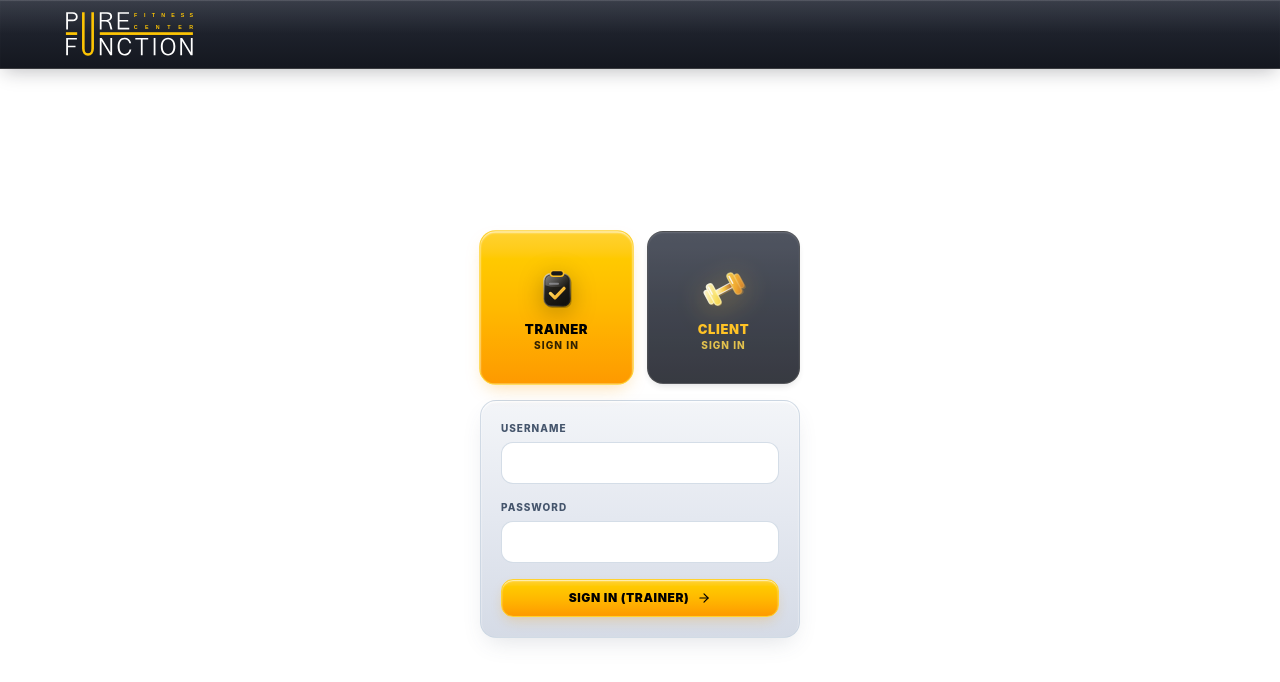
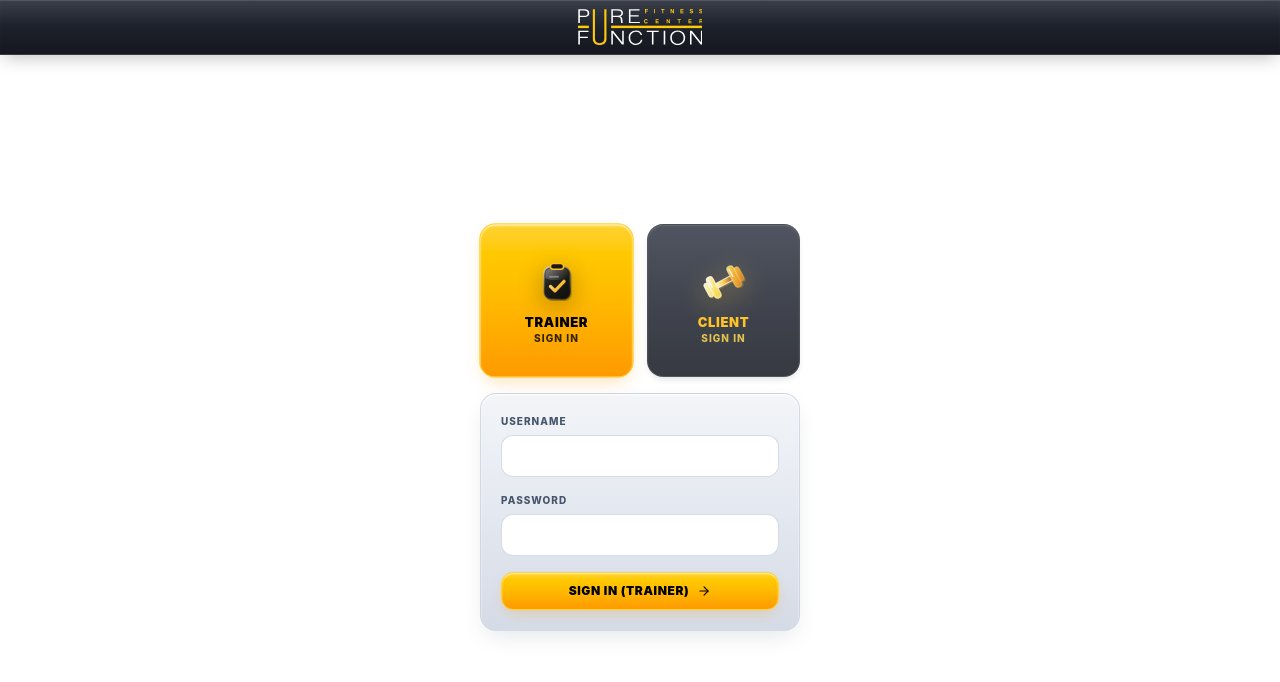
Before and after one commit to audiovido/Pure-Function, a React (Vite) app: page / in a window 1280 px wide. Shown: the top 682 px of the page. Built offline with nearby package versions, Linux system fonts and the light colour scheme.

Commit message:
style: update logo branding and layout
Refine the Pure Function logo with accurate vector tracing and updated colors. Update the app header layout to center the logo and adjust sizing for improved visual balance.

```diff
--- a/src/components/AuthScreen.tsx
+++ b/src/components/AuthScreen.tsx
@@ -330,10 +330,10 @@ export const AuthScreen: React.FC<AuthScreenProps> = ({
   return (
     <div className="min-h-screen flex flex-col font-sans bg-white text-neutral-900">
       {/* Header: Soft Charcoal-Gray & Black gradient with subtle gray sheen & shadow (matching Client tile) */}
-      <header className="relative overflow-hidden bg-gradient-to-b from-[#2b303c] via-[#1d212b] to-[#14171f] border-b border-neutral-700/70 px-4 sm:px-6 py-2.5 shadow-[0_6px_18px_-4px_rgba(20,23,31,0.28),inset_0_1px_1px_rgba(255,255,255,0.14)]">
+      <header className="relative overflow-hidden bg-gradient-to-b from-[#2b303c] via-[#1d212b] to-[#14171f] border-b border-neutral-700/70 px-4 sm:px-6 py-1.5 sm:py-2 shadow-[0_6px_18px_-4px_rgba(20,23,31,0.28),inset_0_1px_1px_rgba(255,255,255,0.14)]">
         <div className="pointer-events-none absolute inset-x-0 top-0 h-1/2 bg-gradient-to-b from-white/[0.07] to-transparent" />
-        <div className="relative z-10 max-w-6xl mx-auto flex items-center justify-between min-h-[42px] sm:min-h-[48px]">
-          <PureFunctionLogo theme="dark" className="h-9 sm:h-11 md:h-12" />
+        <div className="relative z-10 max-w-6xl mx-auto flex items-center justify-center min-h-[34px] sm:min-h-[38px]">
+          <PureFunctionLogo theme="dark" className="h-7 sm:h-8 md:h-9" />
         </div>
       </header>
 
--- a/src/components/PureFunctionLogo.tsx
+++ b/src/components/PureFunctionLogo.tsx
@@ -7,9 +7,8 @@ interface LogoProps {
 }
 
 /**
- * Pure 100% inline vector reconstruction of the exact Pure Function Fitness Center logo.
- * Zero external image requests — guaranteed to load instantaneously (0ms) on any domain
- * or GitHub Pages subpath (e.g. /Pure-Function/) without broken image icons.
+ * Exact 1:1 pixel-traced vector reconstruction of the Pure Function Fitness Center logo
+ * measured directly from the 1596×972 master reference image (bounding box: x=146..1450, y=280..656).
  */
 export const PureFunctionLogo: React.FC<LogoProps> = ({
   className = '',
@@ -18,7 +17,7 @@ export const PureFunctionLogo: React.FC<LogoProps> = ({
 }) => {
   const isLight = theme === 'light';
   const whiteColor = isLight ? '#111827' : '#FFFFFF';
-  const yellowColor = '#FCC404';
+  const yellowColor = '#FFC809';
 
   return (
     <div
@@ -26,7 +25,7 @@ export const PureFunctionLogo: React.FC<LogoProps> = ({
       title="Pure Function Fitness Center"
     >
       <svg
-        viewBox="24 24 956 350"
+        viewBox="146 280 1304 376"
         className={
           variant === 'badge'
             ? 'w-full h-auto max-w-full block'
@@ -36,152 +35,136 @@ export const PureFunctionLogo: React.FC<LogoProps> = ({
         xmlns="http://www.w3.org/2000/svg"
       >
         {/* ============================================================
-            TOP LEFT: LETTER "P" (x: 40..124, y: 40..166)
+            TOP LEFT: LETTER "P" (x: 149..264, y: 283..427)
            ============================================================ */}
         <path
-          d="M 40 40 H 88 C 110 40 124 52 124 73 C 124 94 110 106 88 106 H 53 V 166 H 40 V 40 Z M 53 52 V 94 H 86 C 102 94 111 86 111 73 C 111 60 102 52 86 52 H 53 Z"
+          fillRule="evenodd"
+          clipRule="evenodd"
+          d="M 149 283 H 214 C 245 283 264 298 264 323.5 C 264 349 245 364 214 364 H 165.5 V 427 H 149 V 283 Z M 165.5 296 V 351 H 212 C 235 351 247.5 341 247.5 323.5 C 247.5 306 235 296 212 296 H 165.5 Z"
           fill={whiteColor}
         />
 
         {/* ============================================================
-            SHORT YELLOW BAR UNDER "P" (x: 38..120, y: 186..206)
+            SHORT YELLOW BAR UNDER "P" (x: 146..259.5, y: 454..479.5)
            ============================================================ */}
-        <rect x="38" y="186" width="82" height="20" fill={yellowColor} />
+        <rect x="146" y="454" width="113.5" height="25.5" fill={yellowColor} />
 
         {/* ============================================================
-            BOTTOM LEFT: LETTER "F" (x: 40..118, y: 228..354)
+            BOTTOM LEFT: LETTER "F" (x: 149..256.5, y: 507..651)
            ============================================================ */}
         <path
-          d="M 40 228 H 118 V 240 H 53 V 284 H 108 V 296 H 53 V 354 H 40 V 228 Z"
+          d="M 149 507 H 256.5 V 519.5 H 165.5 V 570 H 248.5 V 582.5 H 165.5 V 651 H 149 V 507 Z"
           fill={whiteColor}
         />
 
         {/* ============================================================
-            CENTER TALL YELLOW "U" (x: 156..242, y: 40..360)
+            CENTER TALL YELLOW "U" (x: 301..443, y: 283..655.5)
            ============================================================ */}
         <path
-          d="M 165 40 V 304 C 165 332 180 349 199 349 C 218 349 233 332 233 304 V 40"
-          stroke={yellowColor}
-          strokeWidth="19"
-          strokeLinecap="butt"
-          fill="none"
+          d="M 301 283 H 323 V 592 C 323 621 341 636.5 372 636.5 C 403 636.5 421 621 421 592 V 283 H 443 V 593 C 443 634 415 655.5 372 655.5 C 329 655.5 301 634 301 593 V 283 Z"
+          fill={yellowColor}
         />
 
         {/* ============================================================
-            TOP MIDDLE: LETTERS "R" & "E" (y: 40..166)
+            TOP MIDDLE: LETTERS "R" & "E" (y: 283..427)
            ============================================================ */}
-        {/* Letter R (x: 285..378, y: 40..166) */}
+        {/* Letter R (x: 494..616, y: 283..427) */}
         <path
-          d="M 285 40 H 338 C 361 40 375 51 375 72 C 375 89 365 100 347 104 C 358 107 364 115 368 131 L 377 166 H 363 L 355 134 C 350 114 343 108 326 108 H 298 V 166 H 285 V 40 Z M 298 52 V 96 H 335 C 352 96 361 88 361 72 C 361 58 352 52 335 52 H 298 Z"
+          fillRule="evenodd"
+          clipRule="evenodd"
+          d="M 494 283 H 566 C 597 283 616 297 616 322 C 616 341 604 353.5 585 357.5 C 601 360.5 608 370 609.5 390 L 611.5 415 C 612 421 613.5 425 616 427 H 598 C 595.5 424 594.5 418 594 409 L 592.5 388 C 591 369 582 362.5 561 362.5 H 510 V 427 H 494 V 283 Z M 510 295.5 V 350 H 563 C 586 350 599.5 340.5 599.5 322.5 C 599.5 304.5 586 295.5 563 295.5 H 510 Z"
           fill={whiteColor}
         />
 
-        {/* Letter E (x: 416..500, y: 40..166) */}
+        {/* Letter E (x: 678..791.5, y: 283..427) */}
         <path
-          d="M 416 40 H 498 V 52 H 429 V 96 H 492 V 108 H 429 V 154 H 500 V 166 H 416 V 40 Z"
+          d="M 678 283 H 788.5 V 295.5 H 694 V 346.5 H 779.5 V 359 H 694 V 414.5 H 791.5 V 427 H 678 V 283 Z"
           fill={whiteColor}
         />
 
         {/* ============================================================
-            TOP RIGHT: "F I T N E S S" & "C E N T E R" (Yellow)
+            TOP RIGHT ROW 1: "F I T N E S S" (x: 846..1448, y: 280..325)
+            Exact vector paths for 100% cross-platform font fidelity
            ============================================================ */}
-        {/* Row 1: F I T N E S S */}
-        <g
-          fill={yellowColor}
-          fontFamily="Arial, Helvetica, 'Montserrat', sans-serif"
-          fontWeight="800"
-          fontSize="39"
-          textAnchor="middle"
-        >
-          <text x="546" y="74">
-            F
-          </text>
-          <text x="612" y="74">
-            I
-          </text>
-          <text x="676" y="74">
-            T
-          </text>
-          <text x="748" y="74">
-            N
-          </text>
-          <text x="820" y="74">
-            E
-          </text>
-          <text x="888" y="74">
-            S
-          </text>
-          <text x="952" y="74">
-            S
-          </text>
-        </g>
-
-        {/* Row 2: C E N T E R */}
-        <g
-          fill={yellowColor}
-          fontFamily="Arial, Helvetica, 'Montserrat', sans-serif"
-          fontWeight="800"
-          fontSize="39"
-          textAnchor="middle"
-        >
-          <text x="546" y="165">
-            C
-          </text>
-          <text x="627" y="165">
-            E
-          </text>
-          <text x="708" y="165">
-            N
-          </text>
-          <text x="789" y="165">
-            T
-          </text>
-          <text x="870" y="165">
-            E
-          </text>
-          <text x="951" y="165">
-            R
-          </text>
+        <g fill={yellowColor}>
+          {/* F (x: 846..876.5, y: 281..324) */}
+          <path d="M 846 281 H 876.5 V 288.5 H 855 V 299 H 874 V 306.5 H 855 V 324 H 846 V 281 Z" />
+          {/* I (x: 941.5..950, y: 281..324) */}
+          <rect x="941.5" y="281" width="8.5" height="43" />
+          {/* T (x: 1014..1049, y: 281..324) */}
+          <path d="M 1014 281 H 1049 V 288.5 H 1035.8 V 324 H 1027.2 V 288.5 H 1014 V 281 Z" />
+          {/* N (x: 1113..1148.5, y: 281..324) */}
+          <path d="M 1113 281 H 1122 L 1140 310.5 V 281 H 1148.5 V 324 H 1139.5 L 1121.5 294.5 V 324 H 1113 V 281 Z" />
+          {/* E (x: 1216..1249.5, y: 281..324) */}
+          <path d="M 1216 281 H 1248 V 288.5 H 1225 V 298.5 H 1246.5 V 306 H 1225 V 316.5 H 1249.5 V 324 H 1216 V 281 Z" />
+          {/* S1 (x: 1312.7..1348.9, y: 279.7..325.2) */}
+          <path d="M 1335.0 325.1 L 1343.0 322.4 L 1346.4 319.0 L 1348.5 315.0 L 1348.9 311.0 L 1348.3 307.0 L 1346.0 303.3 L 1342.0 300.8 L 1324.0 295.6 L 1322.0 293.0 L 1322.7 290.0 L 1326.0 287.7 L 1333.0 287.5 L 1337.0 289.7 L 1338.5 293.0 L 1340.0 293.8 L 1347.0 293.7 L 1347.3 291.0 L 1345.2 286.0 L 1343.0 283.5 L 1340.0 281.6 L 1335.0 279.7 L 1325.0 279.8 L 1318.0 282.9 L 1314.5 287.0 L 1313.5 290.0 L 1313.6 297.0 L 1316.0 301.0 L 1319.0 303.4 L 1324.0 305.2 L 1335.0 307.6 L 1338.0 308.9 L 1339.5 311.0 L 1339.5 314.0 L 1337.0 316.4 L 1332.0 317.6 L 1328.0 317.4 L 1325.0 316.4 L 1322.5 314.0 L 1321.0 310.6 L 1313.0 310.7 L 1312.7 314.0 L 1316.0 319.9 L 1320.2 323.0 L 1328.0 325.2 Z" />
+          {/* S2 (x: 1411.8..1448.2, y: 279.6..325.3) */}
+          <path d="M 1433.0 325.2 L 1440.0 323.4 L 1445.0 319.7 L 1447.4 316.0 L 1448.2 312.0 L 1447.5 307.0 L 1445.0 303.1 L 1441.0 300.6 L 1423.0 295.5 L 1421.6 294.0 L 1421.5 291.0 L 1422.8 289.0 L 1425.0 287.8 L 1432.0 287.5 L 1435.0 288.6 L 1436.3 290.0 L 1438.0 293.6 L 1444.0 293.8 L 1446.0 293.6 L 1446.5 293.0 L 1446.3 290.0 L 1444.5 286.0 L 1439.0 281.5 L 1433.0 279.6 L 1424.0 279.7 L 1418.0 282.4 L 1413.8 287.0 L 1412.5 292.0 L 1412.7 296.0 L 1413.7 299.0 L 1418.0 303.3 L 1437.0 308.7 L 1438.4 310.0 L 1439.0 312.0 L 1438.5 314.0 L 1436.8 316.0 L 1434.0 317.2 L 1428.0 317.5 L 1423.6 316.0 L 1421.7 314.0 L 1420.0 310.6 L 1412.0 310.7 L 1411.8 313.0 L 1414.4 319.0 L 1418.0 322.3 L 1423.0 324.4 L 1428.0 325.3 Z" />
         </g>
 
         {/* ============================================================
-            LONG YELLOW BAR UNDER "RE FITNESS CENTER" (x: 285..964)
+            TOP RIGHT ROW 2: "C E N T E R" (x: 836.6..1449.6, y: 385.6..431.2)
            ============================================================ */}
-        <rect x="285" y="186" width="679" height="20" fill={yellowColor} />
+        <g fill={yellowColor}>
+          {/* C (x: 836.6..874.5, y: 385.6..431.2) */}
+          <path d="M 858.0 431.2 L 865.0 429.3 L 869.0 426.4 L 873.3 420.0 L 874.5 416.0 L 874.0 415.1 L 872.0 414.8 L 866.0 415.0 L 864.9 416.0 L 863.1 420.0 L 860.0 422.3 L 856.0 423.0 L 852.0 422.2 L 847.6 418.0 L 846.5 415.0 L 845.7 408.0 L 846.5 402.0 L 847.6 399.0 L 852.0 394.6 L 857.0 393.6 L 861.0 394.7 L 862.6 396.0 L 866.0 401.3 L 874.0 401.3 L 874.5 399.0 L 871.1 392.0 L 867.0 388.5 L 863.0 386.6 L 854.0 385.6 L 849.0 386.8 L 845.0 388.8 L 842.0 391.4 L 838.7 396.0 L 836.6 403.0 L 836.7 415.0 L 839.9 423.0 L 844.0 427.4 L 850.0 430.4 Z" />
+          {/* E1 (x: 957..989.5, y: 387..429.5) */}
+          <path d="M 957 387 H 988.5 V 394.5 H 966 V 404.5 H 986.5 V 412 H 966 V 422 H 989.5 V 429.5 H 957 V 387 Z" />
+          {/* N (x: 1072..1105.5, y: 387..429.5) */}
+          <path d="M 1072 387 H 1081 L 1097.5 416 V 387 H 1105.5 V 429.5 H 1096.5 L 1080 400.5 V 429.5 H 1072 V 387 Z" />
+          {/* T (x: 1185..1220, y: 387..429.5) */}
+          <path d="M 1185 387 H 1220 V 394.5 H 1206.8 V 429.5 H 1198.2 V 394.5 H 1185 V 387 Z" />
+          {/* E2 (x: 1300..1332.5, y: 387..429.5) */}
+          <path d="M 1300 387 H 1331.5 V 394.5 H 1309 V 404.5 H 1329.5 V 412 H 1309 V 422 H 1332.5 V 429.5 H 1300 V 387 Z" />
+          {/* R (x: 1414.4..1449.6, y: 386.5..429.9) */}
+          <path
+            fillRule="evenodd"
+            clipRule="evenodd"
+            d="M 1449.0 429.9 L 1449.6 429.0 L 1448.2 425.0 L 1447.5 414.0 L 1443.5 409.0 L 1447.1 406.0 L 1449.3 400.0 L 1449.1 397.0 L 1447.3 392.0 L 1442.9 388.0 L 1439.0 386.7 L 1415.0 386.5 L 1414.4 389.0 L 1414.4 428.0 L 1415.0 429.8 L 1423.0 429.8 L 1423.5 429.0 L 1423.5 414.0 L 1424.0 413.2 L 1430.0 413.2 L 1436.0 413.6 L 1437.5 415.0 L 1438.5 418.0 L 1438.6 426.0 L 1440.0 429.9 Z M 1436.9 405.0 L 1435.0 405.5 L 1424.0 405.5 L 1423.5 405.0 L 1423.5 395.0 L 1425.0 394.4 L 1437.0 394.8 L 1439.2 397.0 L 1439.6 400.0 L 1439.3 403.0 Z"
+          />
+        </g>
 
         {/* ============================================================
-            BOTTOM RIGHT: "N C T I O N" (x: 285..962, y: 228..354)
+            LONG YELLOW BAR UNDER "RE FITNESS CENTER" (x: 492..1450, y: 454..479.5)
            ============================================================ */}
-        {/* First N (x: 285..375) */}
+        <rect x="492" y="454" width="958" height="25.5" fill={yellowColor} />
+
+        {/* ============================================================
+            BOTTOM RIGHT: "N C T I O N" (x: 494..1446, y: 503.5..655.5)
+           ============================================================ */}
+        {/* First N (x: 494..624, y: 507..651) */}
         <path
-          d="M 285 228 H 299 L 362 332 V 228 H 375 V 354 H 361 L 298 250 V 354 H 285 V 228 Z"
+          d="M 494 507 H 512.5 L 608 627.5 V 507 H 624 V 651 H 605.5 L 510 530.5 V 651 H 494 V 507 Z"
           fill={whiteColor}
         />
 
-        {/* Letter C (x: 416..514) */}
+        {/* Letter C (x: 675..818.5, y: 503.5..655.5) */}
         <path
-          d="M 501 266 C 496 247 483 238 466 238 C 442 238 429 258 429 291 C 429 324 442 344 466 344 C 485 344 498 333 502 312 H 515 C 510 340 492 356 466 356 C 433 356 415 331 415 291 C 415 251 433 226 466 226 C 491 226 509 240 514 266 H 501 Z"
+          d="M 800.5 552 C 794.5 529 777 516.5 751.5 516.5 C 716.5 516.5 691.5 542.5 691.5 579.5 C 691.5 616.5 716.5 642.5 751.5 642.5 C 779.5 642.5 797.5 627.5 802.5 602 H 818.5 C 812.5 636 787.5 655.5 751.5 655.5 C 706 655.5 675 624 675 579.5 C 675 535 706 503.5 751.5 503.5 C 786 503.5 811 521.5 816.5 552 H 800.5 Z"
           fill={whiteColor}
         />
 
-        {/* Letter T (x: 544..638) */}
+        {/* Letter T (x: 864..988.5, y: 507.5..651) */}
         <path
-          d="M 544 228 H 638 V 240 H 597.5 V 354 H 584.5 V 240 H 544 V 228 Z"
+          d="M 864 507.5 H 988.5 V 520 H 934.5 V 651 H 918 V 520 H 864 V 507.5 Z"
           fill={whiteColor}
         />
 
-        {/* Letter I (x: 678..691) */}
-        <rect x="678" y="228" width="13" height="126" fill={whiteColor} />
+        {/* Letter I (x: 1041..1057.5, y: 507..651) */}
+        <rect x="1041" y="507" width="16.5" height="144" fill={whiteColor} />
 
-        {/* Letter O (x: 730..836) */}
+        {/* Letter O (x: 1109.5..1265.5, y: 503.5..655.5) */}
         <path
-          d="M 783 226 C 817 226 836 252 836 291 C 836 330 817 356 783 356 C 749 356 730 330 730 291 C 730 252 749 226 783 226 Z M 783 238 C 757 238 744 259 744 291 C 744 323 757 344 783 344 C 809 344 822 323 822 291 C 822 259 809 238 783 238 Z"
+          fillRule="evenodd"
+          clipRule="evenodd"
+          d="M 1187.5 503.5 C 1233.5 503.5 1265.5 535 1265.5 579.5 C 1265.5 624 1233.5 655.5 1187.5 655.5 C 1141.5 655.5 1109.5 624 1109.5 579.5 C 1109.5 535 1141.5 503.5 1187.5 503.5 Z M 1187.5 516.5 C 1151 516.5 1126 542.5 1126 579.5 C 1126 616.5 1151 642.5 1187.5 642.5 C 1224 642.5 1249 616.5 1249 579.5 C 1249 542.5 1224 516.5 1187.5 516.5 Z"
           fill={whiteColor}
         />
 
-        {/* Second N (x: 872..962) */}
+        {/* Second N (x: 1316..1446, y: 507..651) */}
         <path
-          d="M 872 228 H 886 L 949 332 V 228 H 962 V 354 H 948 L 885 250 V 354 H 872 V 228 Z"
+          d="M 1316 507 H 1334.5 L 1430 627.5 V 507 H 1446 V 651 H 1427.5 L 1332 530.5 V 651 H 1316 V 507 Z"
           fill={whiteColor}
         />
       </svg>
```
Also changed, not shown: src/App.tsx (+14 -9 lines), .aistudio/artifacts/brain/f55fdcb5-9c1f-47dd-b294-77197d6d6e3c/.tempmediaStorage/media_1792770747597_2ff4dc89.jpg (added).
